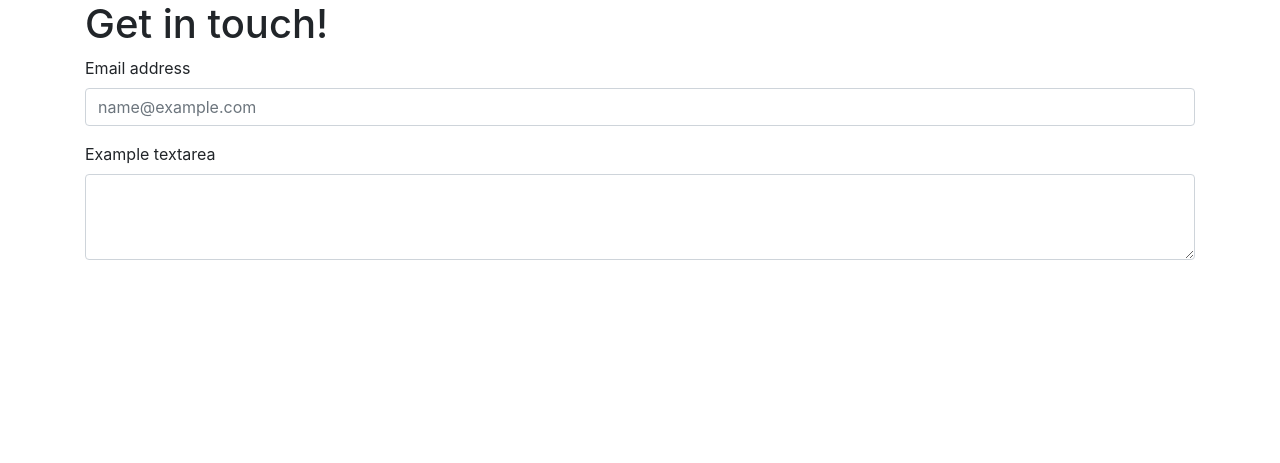
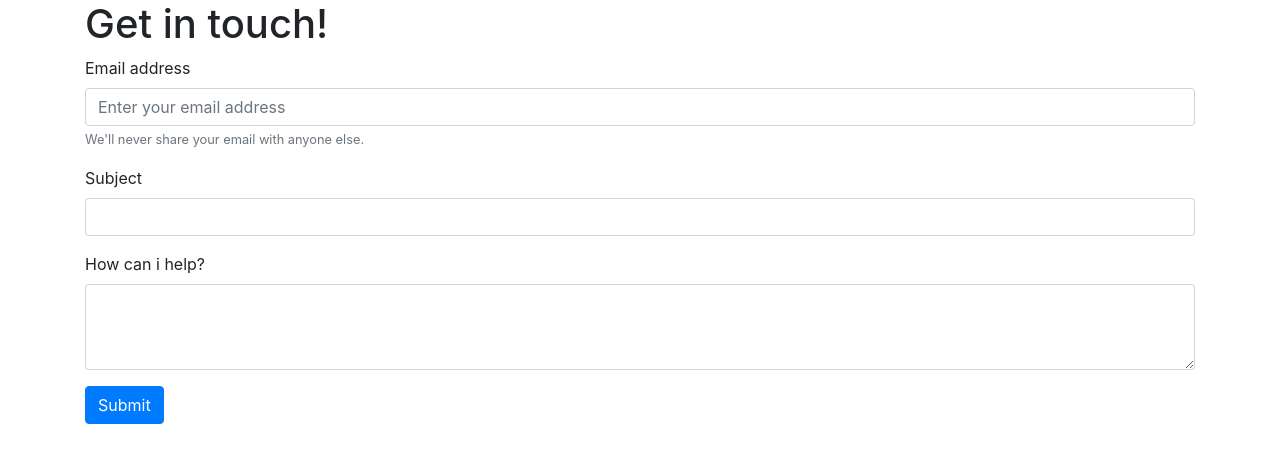
Before and after one commit to bandyp/richfitness, a PHP site: page / in a window 1280 px wide. Shown: the top 463 px of the page. Run offline with PHP 8.4, Linux system fonts and the light colour scheme; some libraries are stand-ins or nearby versions.

Commit message:
added jquery to submit correctly

```diff
--- a/index.php
+++ b/index.php
@@ -18,12 +18,18 @@
     <form>
         <div class="form-group">
             <label for="exampleFormControlInput1">Email address</label>
-            <input type="email" class="form-control" id="exampleFormControlInput1" placeholder="name@example.com">
+            <input type="email" class="form-control" id="email" placeholder="Enter your email address">
+            <small class="text-muted">We'll never share your email with anyone else.</small>
         </div>
         <div class="form-group">
-            <label for="exampleFormControlTextarea1">Example textarea</label>
-            <textarea class="form-control" id="exampleFormControlTextarea1" rows="3"></textarea>
+            <label for="subject">Subject</label>
+            <input type="text" class="form-control" id="subject">
         </div>
+        <div class="form-group">
+            <label for="content">How can i help?</label>
+            <textarea class="form-control" id="content" rows="3"></textarea>
+        </div>
+        <button type="submit" id="submit" class="btn btn-primary">Submit</button>
     </form>
     </div>
     <!-- Optional JavaScript -->
@@ -31,5 +37,33 @@
     <script src="https://code.jquery.com/jquery-3.2.1.slim.min.js" integrity="sha384-KJ3o2DKtIkvYIK3UENzmM7KCkRr/rE9/Qpg6aAZGJwFDMVNA/GpGFF93hXpG5KkN" crossorigin="anonymous"></script>
     <script src="https://cdnjs.cloudflare.com/ajax/libs/popper.js/1.12.9/umd/popper.min.js" integrity="sha384-ApNbgh9B+Y1QKtv3Rn7W3mgPxhU9K/ScQsAP7hUibX39j7fakFPskvXusvfa0b4Q" crossorigin="anonymous"></script>
     <script src="https://maxcdn.bootstrapcdn.com/bootstrap/4.0.0/js/bootstrap.min.js" integrity="sha384-JZR6Spejh4U02d8jOt6vLEHfe/JQGiRRSQQxSfFWpi1MquVdAyjUar5+76PVCmYl" crossorigin="anonymous"></script>
-  </body>
+
+    <script type="text/javascript">
+
+        $("form").submit(function (e) {
+            e.preventDefault(); // this will prevent from submitting the form.
+
+            var error = "";
+
+            if ($("#subject").val() == "") {
+
+                error += "<p>The Subject field is required</p>";
+
+            }
+
+            if ($("#content").val() =="") {
+
+                error += "<p>The Content field is required</p>";
+
+            }
+
+            if (error != "") {
+
+                $("#error").html('<div class="alert alert-danger" role="alert"><strong>There were error(s) in your form:</strong>' + error + '</div>);
+
+            }
+        });
+    </script>
+
+    </body>
 </html>
```
